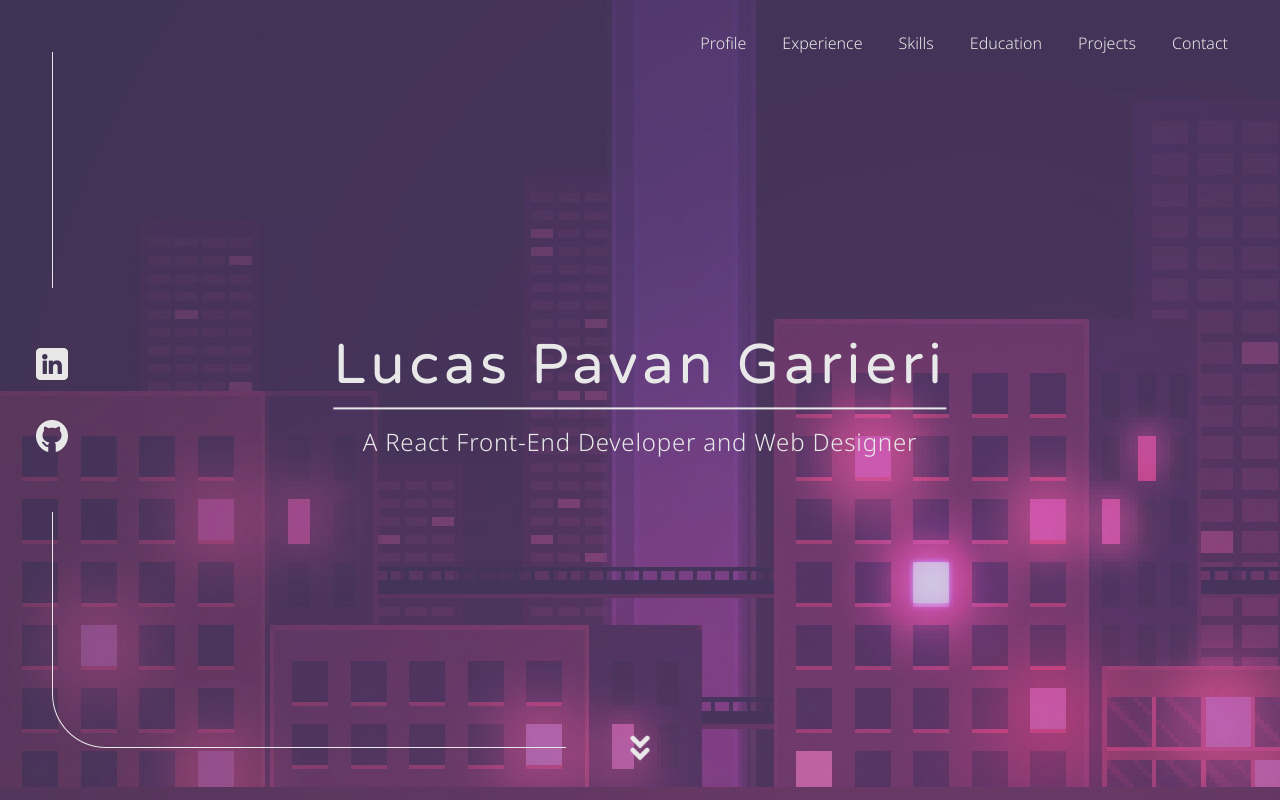
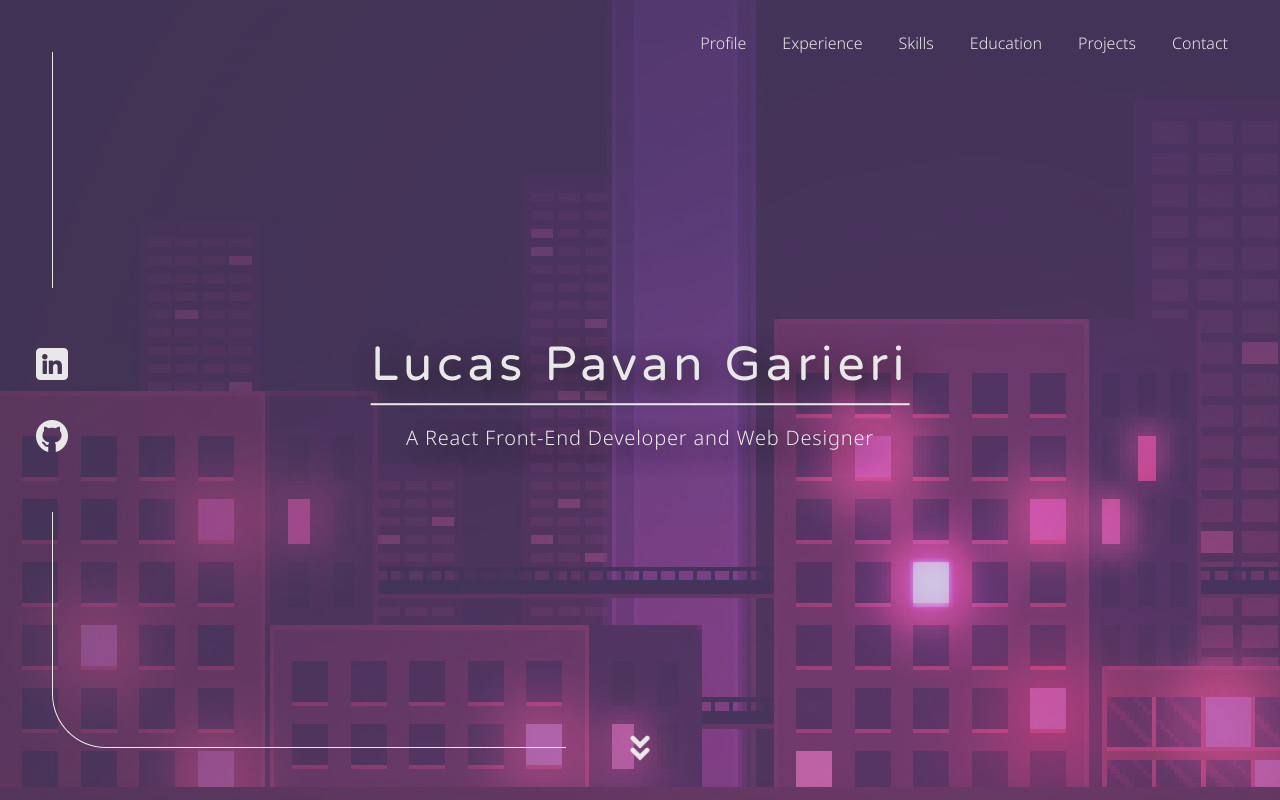
Before and after one commit to lucas-pvg/WebCV, a React (Vite) app: page / in a window 1280 px wide. Shown: the top 800 px of the page. Built offline with nearby package versions, Linux system fonts and the light colour scheme.

Commit message:
💄 Add text shadow to cover title

```diff
--- a/src/components/cover-title/cover-title.module.css
+++ b/src/components/cover-title/cover-title.module.css
@@ -13,8 +13,13 @@
   width: 100%;
 }
 
+.title {
+  text-shadow: var(--shadow);
+}
+
 .description {
-  font-size: 24px;
+  font-size: 20px;
   line-height: 50px;
   color: var(--text-inverse);
+  text-shadow: var(--shadow);
 }
--- a/src/components/cover-title/cover-title.tsx
+++ b/src/components/cover-title/cover-title.tsx
@@ -11,7 +11,7 @@ export function CoverTitle({ title, description, className }: CoverTitleProps) {
 
   return (
     <div className={classes}>
-      <h1>{ title }</h1>
+      <h1 className={style.title}>{ title }</h1>
       <hr className={style.divider} />
 
       {
--- a/src/index.css
+++ b/src/index.css
@@ -5,6 +5,7 @@
   --text-inverse: #E8E8E8;
   --background: #E8E8E8;
   --background-primary: #E2DDEE;
+  --shadow: 8px 8px 24px #1b1b18;
 
   font-synthesis: none;
   text-rendering: optimizeLegibility;
@@ -54,7 +55,7 @@ h2 {
 }
 
 h1 {
-  font-size: 56px;
+  font-size: 48px;
   color: var(--text-inverse);
 }
 
```
